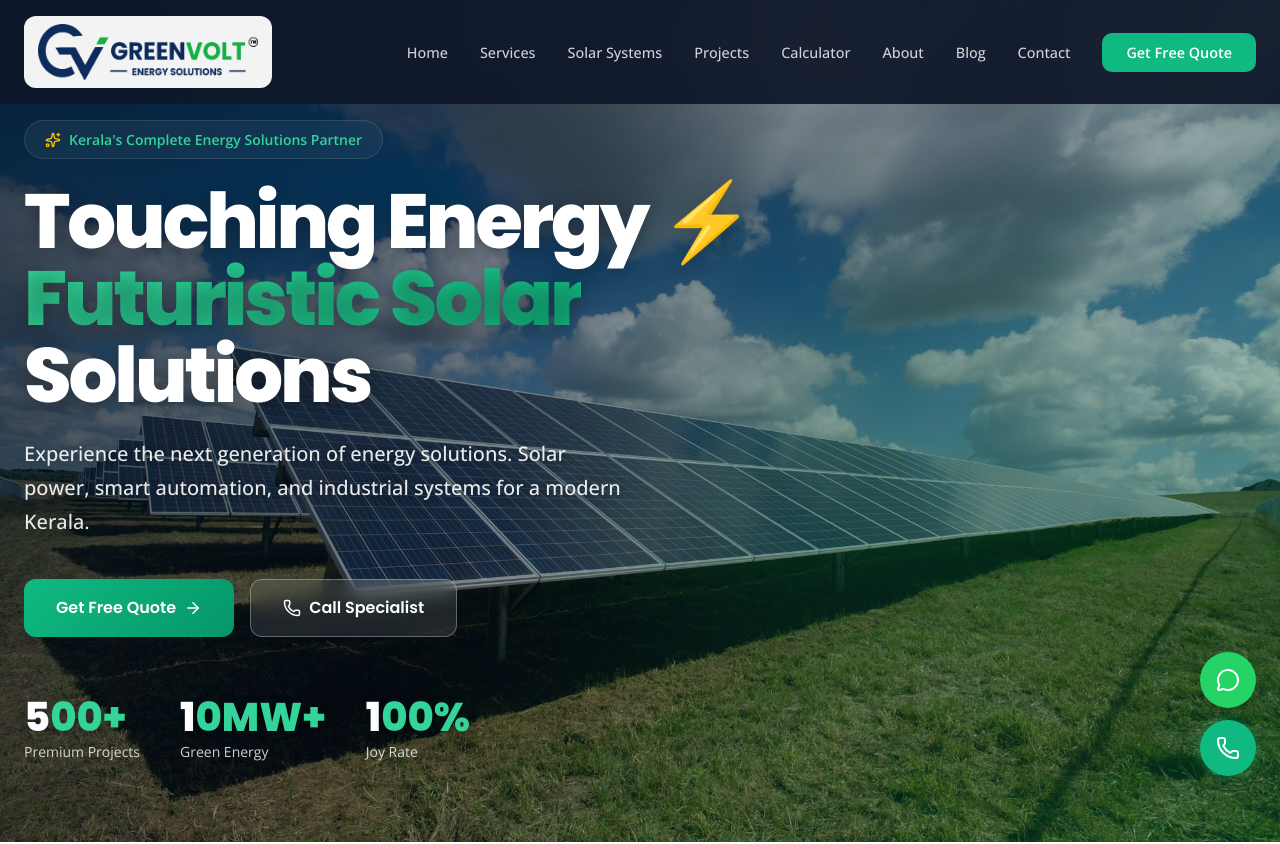
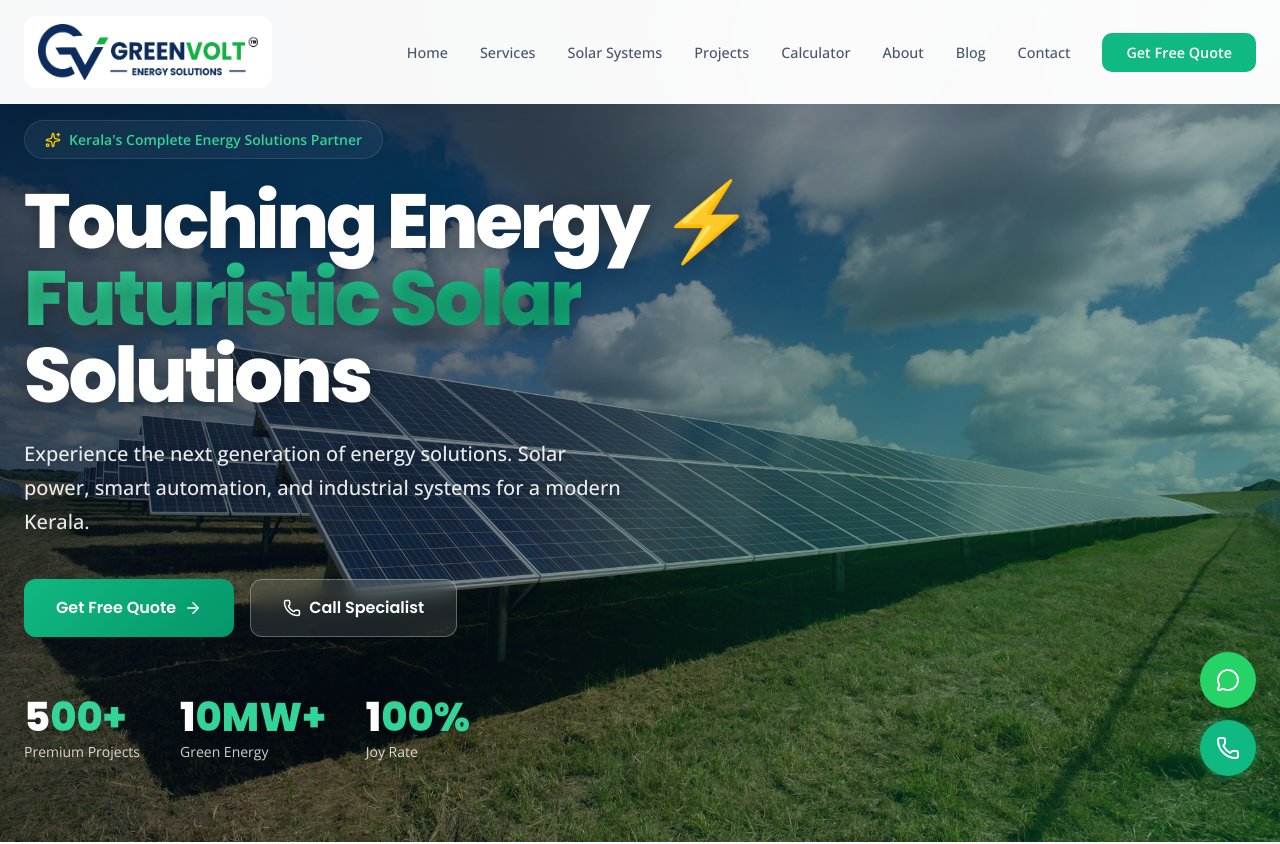
Before and after one commit to Arya-202627/greenvoltes, a Next.js app: page / in a window 1280 px wide. Shown: the top 844 px of the page. Built offline with nearby package versions, Linux system fonts and the light colour scheme.

Commit message:
Update navbar to have white background and dark text by default

```diff
--- a/src/app/globals.css
+++ b/src/app/globals.css
@@ -741,32 +741,30 @@ h6 {
   right: 0;
   z-index: 1000;
   padding: 16px 24px;
-  background: rgba(15, 23, 42, 0.92);
-  backdrop-filter: blur(12px);
-  transition: all 0.3s ease;
-}
-
-.navbar.scrolled {
   background: rgba(255, 255, 255, 0.97);
   backdrop-filter: blur(20px);
+  box-shadow: 0 2px 20px rgba(0, 0, 0, 0.08);
+  transition: all 0.3s ease;
+}
+
+.navbar.scrolled {
   padding: 12px 24px;
-  box-shadow: 0 2px 20px rgba(0, 0, 0, 0.08);
-}
-
-.navbar.scrolled .navbar-links a {
+}
+
+.navbar .navbar-links a {
   color: var(--text-secondary);
 }
 
-.navbar.scrolled .navbar-links a:hover,
-.navbar.scrolled .navbar-links a.active {
+.navbar .navbar-links a:hover,
+.navbar .navbar-links a.active {
   color: var(--primary);
 }
 
-.navbar.scrolled .navbar-links a::after {
+.navbar .navbar-links a::after {
   background: var(--primary);
 }
 
-.navbar.scrolled .mobile-toggle span {
+.navbar .mobile-toggle span {
   background: var(--text-primary);
 }
 
@@ -796,7 +794,7 @@ h6 {
 }
 
 .navbar-logo-text span {
-  color: var(--primary-light);
+  color: var(--primary);
 }
 
 .navbar-links {
@@ -807,7 +805,7 @@ h6 {
 }
 
 .navbar-links a {
-  color: rgba(255, 255, 255, 0.8);
+  color: var(--text-secondary);
   text-decoration: none;
   font-size: 0.9rem;
   font-weight: 500;
@@ -817,7 +815,7 @@ h6 {
 
 .navbar-links a:hover,
 .navbar-links a.active {
-  color: var(--primary-light);
+  color: var(--primary);
 }
 
 .navbar-links a::after {
@@ -827,7 +825,7 @@ h6 {
   left: 0;
   width: 0;
   height: 2px;
-  background: var(--primary-light);
+  background: var(--primary);
   transition: width 0.3s ease;
 }
 
```
